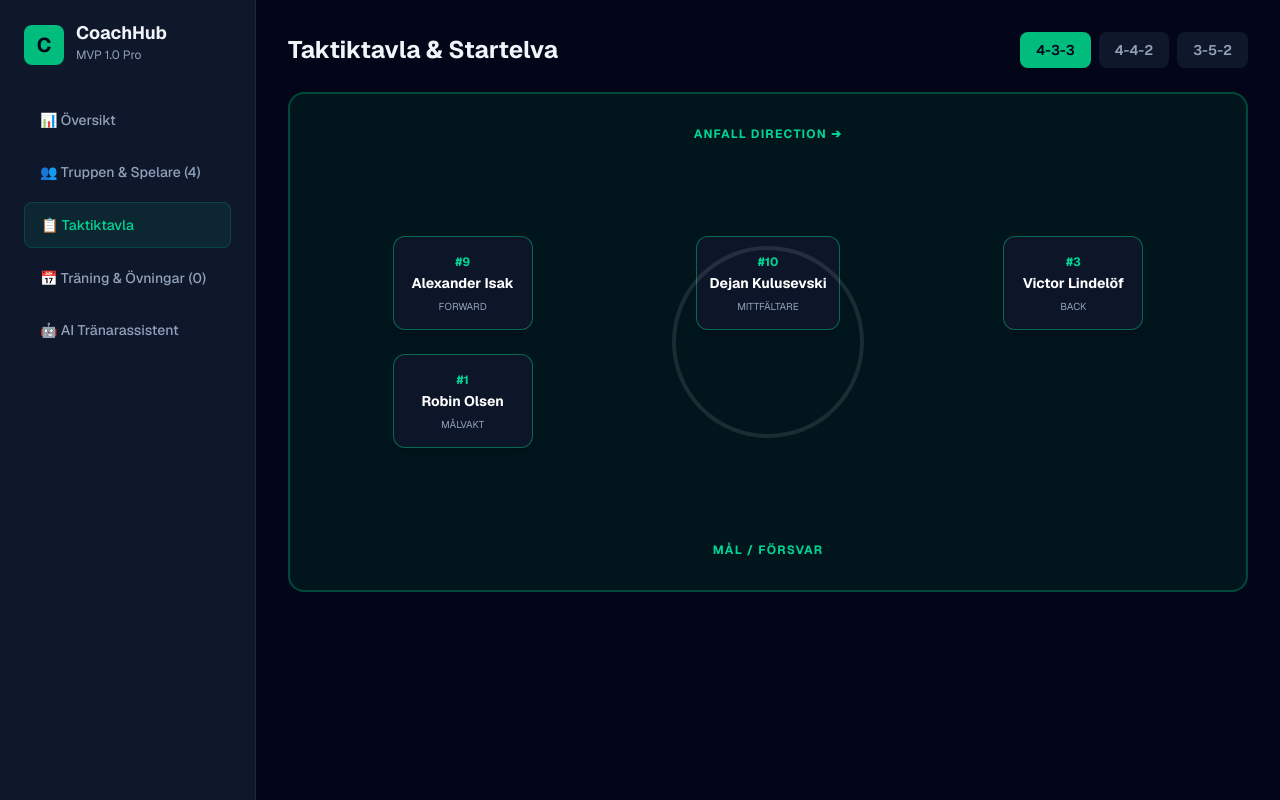
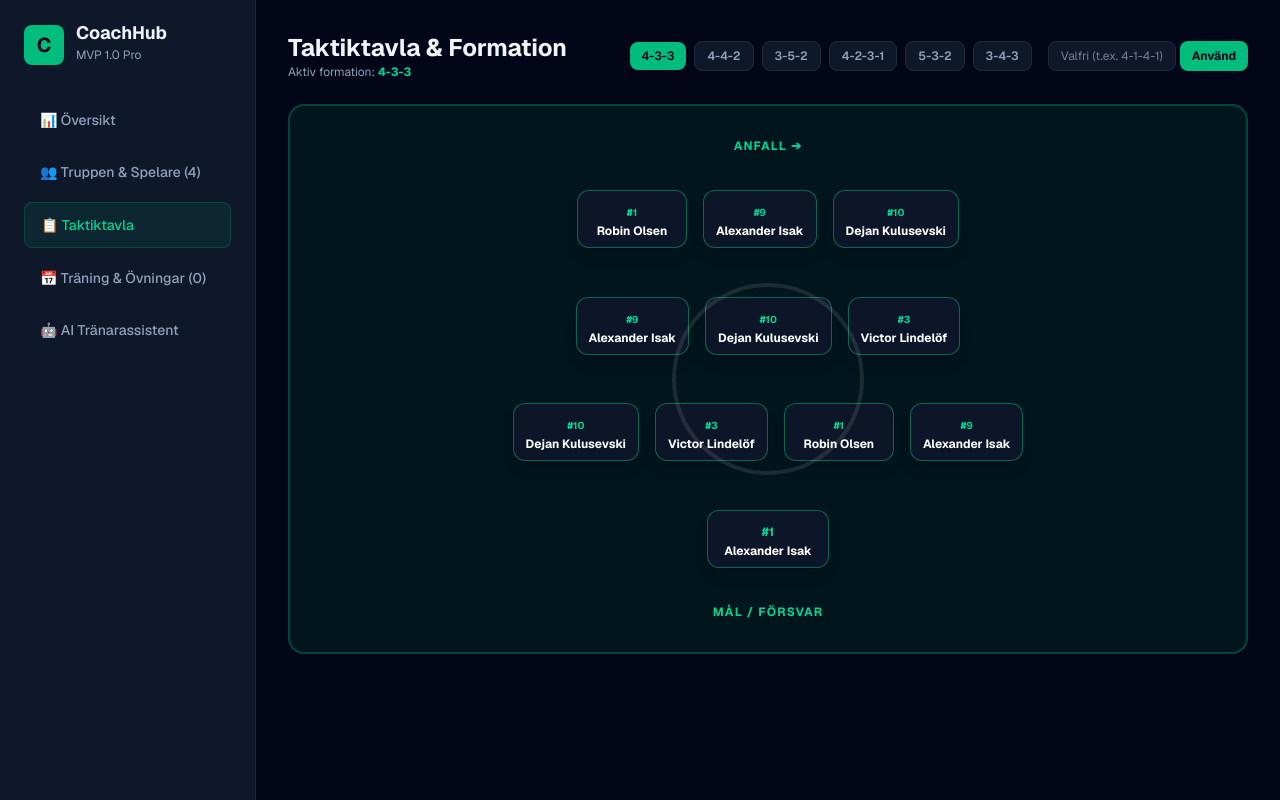
Before and after one commit to ssumic5-ux/coachhub, a Next.js app: page / in a window 1280 px wide. Both pictures are taken after a click on the button "📋 Taktiktavla". Built offline with nearby package versions, Linux system fonts and the light colour scheme.

Commit message:
Lade till stöd för helt valfria och custom formationer

```diff
--- a/app/page.tsx
+++ b/app/page.tsx
@@ -35,10 +35,10 @@ export default function Home() {
   const [newSessionTitle, setNewSessionTitle] = useState('');
   const [newSessionFocus, setNewSessionFocus] = useState('');
 
-  // Matchinfo & Taktik
+  // Matchinfo & Dynamisk Taktik
   const [nextMatch, setNextMatch] = useState('Lördag 15:00 vs BK Häcken');
-  const [formation, setFormation] = useState<'4-3-3' | '4-4-2' | '3-5-2'>('4-3-3');
-  const [selectedStartingEleven, setSelectedStartingEleven] = useState<{ [pos: string]: string }>({});
+  const [formation, setFormation] = useState<string>('4-3-3');
+  const [customFormationInput, setCustomFormationInput] = useState<string>('');
 
   // AI-Assistent
   const [aiPrompt, setAiPrompt] = useState('');
@@ -73,7 +73,7 @@ export default function Home() {
     if (sessions.length > 0) localStorage.setItem('coachhub_sessions', JSON.stringify(sessions));
   }, [sessions]);
 
-  // Funktioner
+  // Funktioner för spelare och träning
   const handleAddPlayer = (e: React.FormEvent) => {
     e.preventDefault();
     if (!newPlayerName || !newPlayerNum) return;
@@ -109,12 +109,23 @@ export default function Home() {
     setNewSessionFocus('');
   };
 
+  const handleCustomFormationSubmit = (e: React.FormEvent) => {
+    e.preventDefault();
+    if (customFormationInput.trim()) {
+      setFormation(customFormationInput.trim());
+      setCustomFormationInput('');
+    }
+  };
+
   const handleAiGenerate = () => {
     if (!aiPrompt) return;
     setAiResponse(
       `🤖 AI-RÅD FÖR: "${aiPrompt}"\n\n1. Rekommenderad Övning: 4v2 Smålagsspel med hög press i 15 min.\n2. Taktiskt skifte: Kliv högre med ytterbackarna när motståndarna spelar från målvakt.\n3. Fokus på nästa pass: Öva på sista passningen i sista tredjedelen.`
     );
   };
+
+  // Beräkna rader för dynamisk taktikutskrift på planen
+  const formationRows = formation.split('-').map((num) => parseInt(num, 10)).filter((num) => !isNaN(num));
 
   return (
     <div className="flex h-screen bg-slate-950 text-slate-100 font-sans">
@@ -290,43 +301,85 @@ export default function Home() {
         {/* TAKTIKTAVLA */}
         {activeTab === 'taktik' && (
           <div>
-            <div className="flex justify-between items-center mb-6">
-              <h2 className="text-2xl font-bold">Taktiktavla & Startelva</h2>
-              <div className="flex gap-2">
-                {(['4-3-3', '4-4-2', '3-5-2'] as const).map((f) => (
+            <div className="flex flex-col md:flex-row justify-between items-start md:items-center gap-4 mb-6">
+              <div>
+                <h2 className="text-2xl font-bold">Taktiktavla & Formation</h2>
+                <p className="text-xs text-slate-400">Aktiv formation: <span className="text-emerald-400 font-bold">{formation}</span></p>
+              </div>
+
+              {/* Snabbval och Custom Formation */}
+              <div className="flex flex-wrap items-center gap-2">
+                {['4-3-3', '4-4-2', '3-5-2', '4-2-3-1', '5-3-2', '3-4-3'].map((f) => (
                   <button
                     key={f}
                     onClick={() => setFormation(f)}
-                    className={`px-4 py-2 rounded-lg text-sm font-semibold transition ${
-                      formation === f ? 'bg-emerald-500 text-slate-950' : 'bg-slate-900 text-slate-400 hover:bg-slate-800'
+                    className={`px-3 py-1.5 rounded-lg text-xs font-semibold transition ${
+                      formation === f ? 'bg-emerald-500 text-slate-950' : 'bg-slate-900 text-slate-400 hover:bg-slate-800 border border-slate-800'
                     }`}
                   >
                     {f}
                   </button>
                 ))}
+
+                <form onSubmit={handleCustomFormationSubmit} className="flex gap-1 ml-2">
+                  <input
+                    type="text"
+                    placeholder="Valfri (t.ex. 4-1-4-1)"
+                    value={customFormationInput}
+                    onChange={(e) => setCustomFormationInput(e.target.value)}
+                    className="bg-slate-900 border border-slate-800 rounded-lg px-3 py-1.5 text-xs text-slate-200 w-32 focus:outline-none focus:border-emerald-500"
+                  />
+                  <button
+                    type="submit"
+                    className="bg-emerald-500 hover:bg-emerald-600 text-slate-950 font-bold px-3 py-1.5 rounded-lg text-xs transition"
+                  >
+                    Använd
+                  </button>
+                </form>
               </div>
             </div>
 
-            {/* Fotbollsplan */}
-            <div className="bg-emerald-950/40 border-2 border-emerald-500/30 p-8 rounded-2xl relative min-h-[500px] flex flex-col justify-between items-center">
+            {/* Dynamisk Fotbollsplan */}
+            <div className="bg-emerald-950/40 border-2 border-emerald-500/30 p-8 rounded-2xl relative min-h-[550px] flex flex-col justify-between items-center">
               <div className="absolute inset-0 flex items-center justify-center opacity-10 pointer-events-none">
                 <div className="w-48 h-48 border-4 border-white rounded-full"></div>
               </div>
 
-              <div className="w-full text-center text-xs text-emerald-400 font-bold uppercase tracking-widest mb-4">Anfall direction ➔</div>
+              <div className="w-full text-center text-xs text-emerald-400 font-bold uppercase tracking-widest mb-2">Anfall ➔</div>
 
-              {/* Spelarpositioner */}
-              <div className="w-full grid grid-cols-3 gap-6 text-center my-auto">
-                {players.slice(0, 11).map((player) => (
-                  <div key={player.id} className="bg-slate-900/90 border border-emerald-500/50 p-3 rounded-xl shadow-lg inline-block mx-auto min-w-[140px]">
-                    <span className="text-xs font-bold text-emerald-400">#{player.number}</span>
-                    <p className="text-sm font-bold text-white">{player.name}</p>
-                    <span className="text-[10px] text-slate-400 uppercase">{player.position}</span>
+              {/* Dynamisk Utskrivning av Rader baserat på valfri taktik */}
+              <div className="w-full flex flex-col-reverse justify-around items-center flex-1 py-4 gap-6">
+                {/* Målvakt alltid längst ner */}
+                <div className="flex justify-center w-full">
+                  <div className="bg-slate-900/90 border border-emerald-500/50 px-4 py-2 rounded-xl shadow-lg text-center">
+                    <span className="text-xs font-bold text-emerald-400">#1</span>
+                    <p className="text-xs font-bold text-white">{players[0]?.name || 'Målvakt'}</p>
                   </div>
-                ))}
+                </div>
+
+                {/* Dynamiska Rader (Försvar, Mittfält, Anfall osv.) */}
+                {formationRows.map((count, rowIndex) => {
+                  return (
+                    <div key={rowIndex} className="flex justify-center items-center gap-4 w-full">
+                      {Array.from({ length: count }).map((_, colIndex) => {
+                        const playerIndex = (rowIndex * 3) + colIndex + 1;
+                        const player = players[playerIndex % players.length];
+                        return (
+                          <div
+                            key={colIndex}
+                            className="bg-slate-900/90 border border-emerald-500/50 px-3 py-2 rounded-xl shadow-lg text-center min-w-[110px]"
+                          >
+                            <span className="text-[10px] font-bold text-emerald-400">#{player?.number || playerIndex + 1}</span>
+                            <p className="text-xs font-bold text-white truncate">{player?.name || `Spelare ${playerIndex + 1}`}</p>
+                          </div>
+                        );
+                      })}
+                    </div>
+                  );
+                })}
               </div>
 
-              <div className="w-full text-center text-xs text-emerald-400 font-bold uppercase tracking-widest mt-4">Mål / Försvar</div>
+              <div className="w-full text-center text-xs text-emerald-400 font-bold uppercase tracking-widest mt-2">Mål / Försvar</div>
             </div>
           </div>
         )}
```
